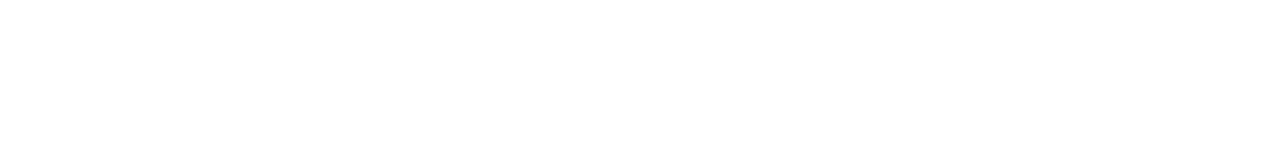
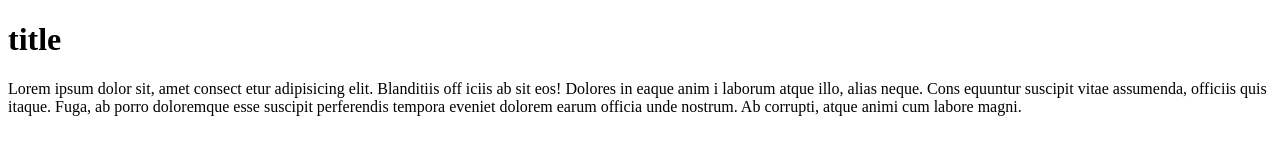
Before and after one commit to nami-hue/revert-trial, a plain HTML site: page index.html in a window 1280 px wide. Drawn offline with Linux system fonts and the light colour scheme.

Commit message:
added lines to index.html

```diff
--- a/index.html
+++ b/index.html
@@ -3,9 +3,18 @@
 <head>
     <meta charset="UTF-8">
     <meta name="viewport" content="width=device-width, initial-scale=1.0">
-    <title>Document</title>
+    <title>for revert</title>
 </head>
 <body>
+    <h1> title </h1>
+    <p>Lorem ipsum dolor sit, amet consect
+        etur adipisicing elit. Blanditiis off
+        iciis ab sit eos! Dolores in eaque anim
+        i laborum atque illo, alias neque. Cons
+        equuntur suscipit vitae assumenda, officiis
+        quis itaque. Fuga, ab porro doloremque esse
+        suscipit perferendis tempora eveniet dolorem
+        earum officia unde nostrum. Ab corrupti, atque animi cum labore magni.</p>
 
 </body>
 </html>
```
